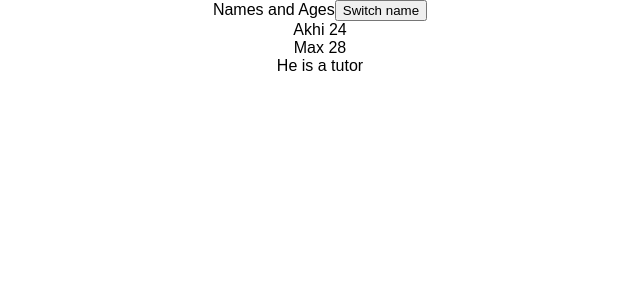
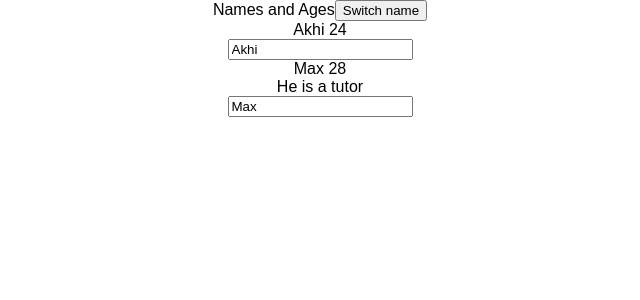
Before and after one commit to AkhilRao52/React-Core, a React (Create React App) app: page / in a window 1280 px wide. Shown: the top 300 px of the page, without its empty margins (320-960 px from the left). Built offline with nearby package versions, Linux system fonts and the light colour scheme.

Commit message:
two-way binding

```diff
--- a/src/App.js
+++ b/src/App.js
@@ -32,6 +32,21 @@
     })
   }
 
+  nameChangeHandler = (event) => {
+    this.setState({
+      persons: [
+        {
+          name: "Akhil",
+          age: 24
+        },
+        {
+          name: event.target.value,
+          age: 27
+        }
+    ]
+    })
+  }
+
 
 
   render() {
@@ -41,8 +56,8 @@
        <button onClick = {this.switchNameHandler.bind(this,"AkhilRao")}> Switch name </button>
        <Person name= {this.state.persons[0].name} age= {this.state.persons[0].age}/>
        <Person name= {this.state.persons[1].name} age= {this.state.persons[1].age}
-               click= {() => this.switchNameHandler("Aki")}> He is a tutor </Person>
-       <Person/>
+               click= {() => this.switchNameHandler("Aki")}
+               changed={this.nameChangeHandler}> He is a tutor </Person>
       </div>
     );
   }
--- a/src/Person/Person.js
+++ b/src/Person/Person.js
@@ -5,6 +5,7 @@
       <div>
         <div onClick={props.click}> {props.name} {props.age} </div>
         <div> {props.children} </div>
+        <input type="text" onChange={props.changed} value={props.name}/>
       </div>
     )
 }
```
